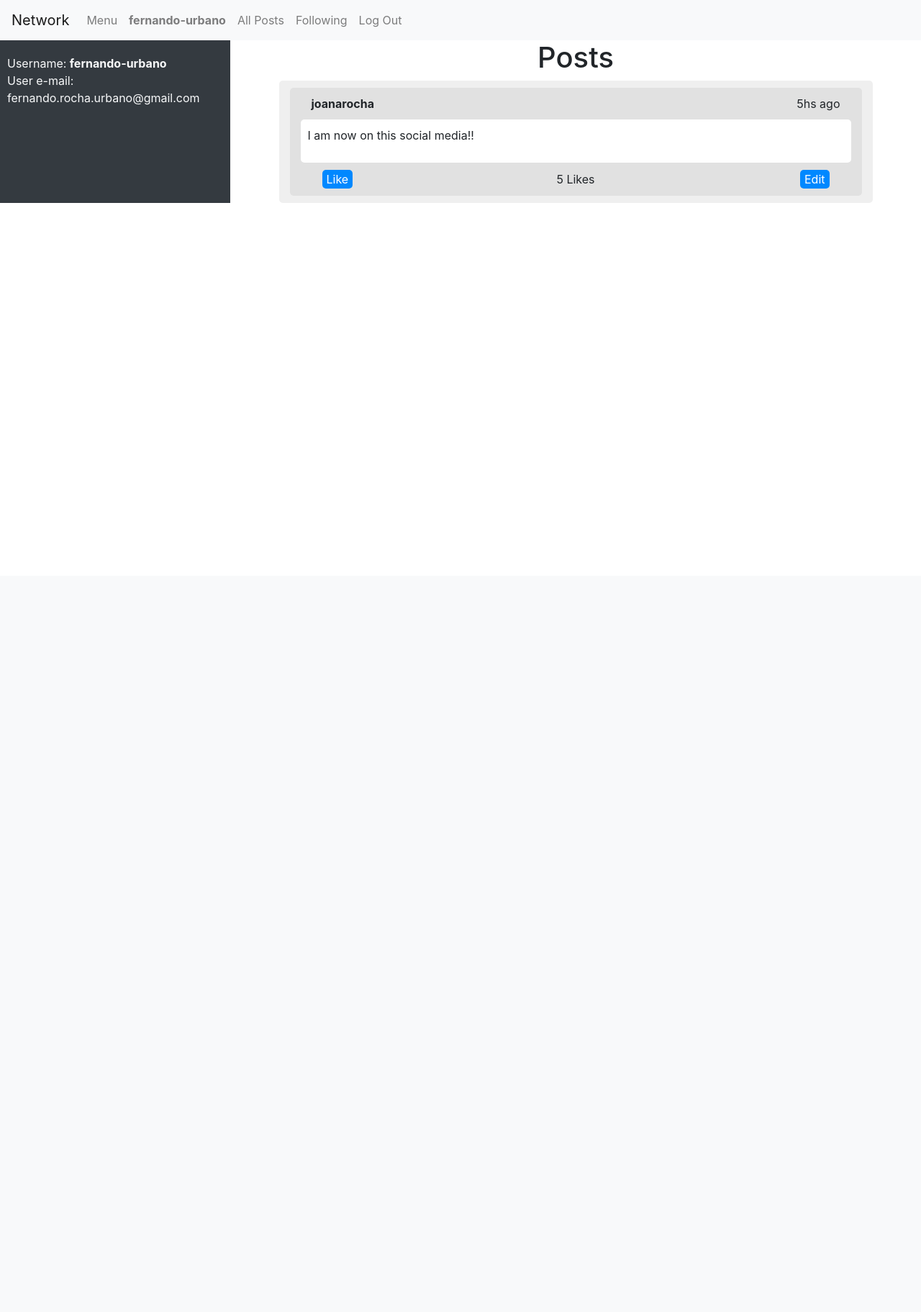
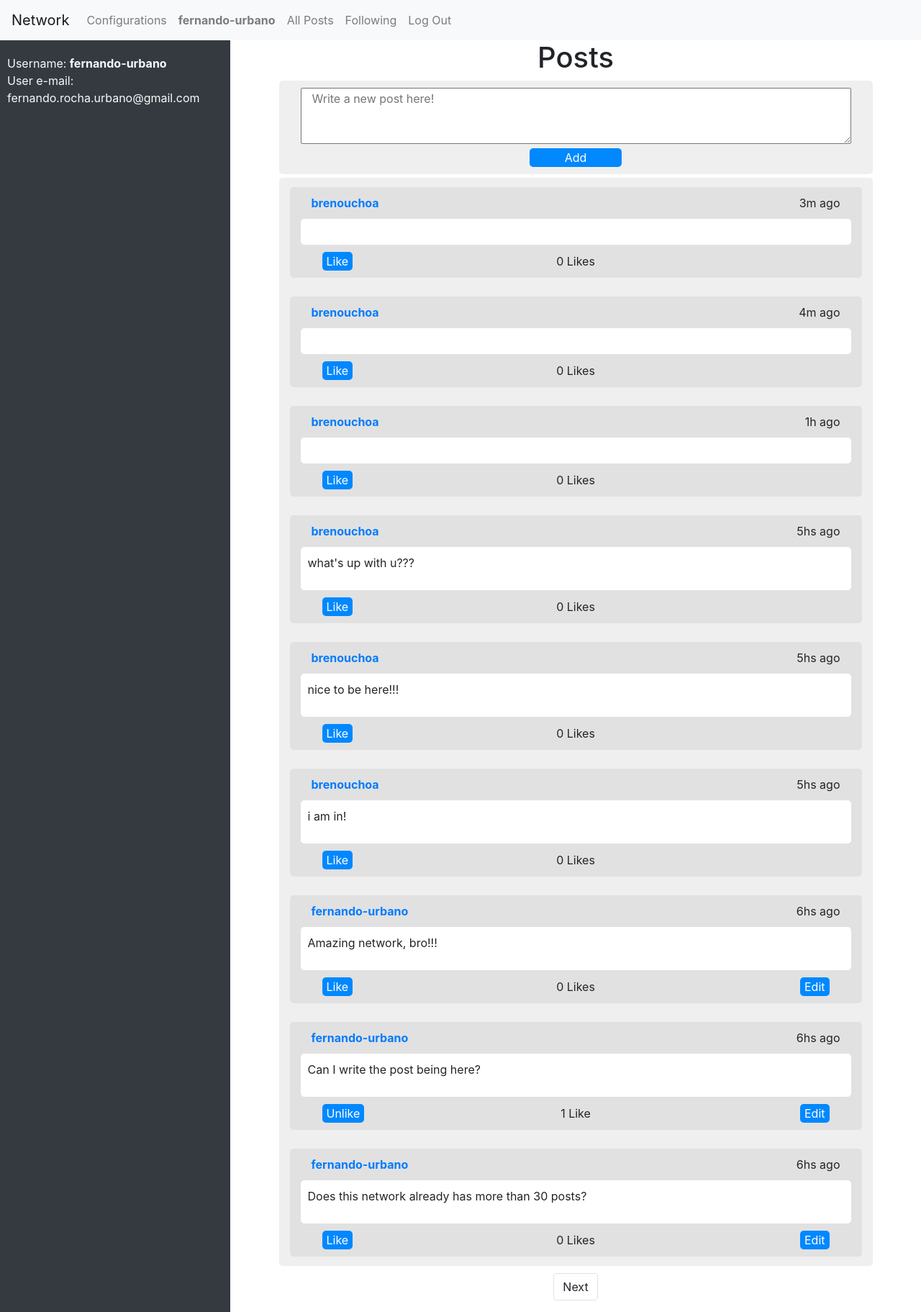
Before and after one commit to Fernando-Urbano/social-network, a Django app: page / in a window 1280 px wide. Shown: the whole page at 72% size. Before the commit the page ends 282 px from the top, so only its background shows below. Run offline with Django 3.2, Linux system fonts and the light colour scheme; a user stored in the database is signed in; data comes from the database, SQL or seed files in the repository; both versions use the stored data as it was after the commit; data that the repository does not hold is empty; some libraries are stand-ins or nearby versions.

Commit message:
added multiple features to project

```diff
--- a/project4/network/static/network/index.js
+++ b/project4/network/static/network/index.js
@@ -1,18 +1,49 @@
 document.addEventListener('DOMContentLoaded', () => {
 
     // Toggle menu
-    document.querySelector("#menu").addEventListener('click', () => toggle_menu());
+    document.querySelector("#menu").addEventListener('click', () => toggleMenu());
 
     // Load all posts
     window.onload = () => {
         if (window.location.pathname === '/') {
-            load_all_posts();
+            loadAllPosts();
+            disableEnableAddPostButton();
+        } else if (window.location.pathname.startsWith('/user/')) {
+            const usernamePath = window.location.pathname.split('/')[2];
+            loadAllPosts(page_number=1, posts_per_page=1000, specification='user', user_id=null, username=usernamePath);
+            disableEnableAddPostButton();
+        } else if (window.location.pathname === '/following') {
+            const usernamePath = document.querySelector("#logged_username")
+            document.querySelector("#index_title").innerHTML = "Following"
+            loadAllPosts(page_number=1, posts_per_page=10, specification='following', user_id=null, username=usernamePath);
+            disableEnableAddPostButton();
         }
     };
+
+    disableEnableAddPostButton();
+
 });
 
-function toggle_menu() {
 
+function disableEnableAddPostButton() {
+    // Disable and enable adding new post
+    console.log("Defining add new post attributes")
+    const newPostContent = document.getElementById('add-new-post-content');
+    const addNewPostButton = document.getElementById('add-new-post-button');
+
+    // Add event listener to the textarea
+    newPostContent.addEventListener('input', function() {
+        if (newPostContent.value.trim() === '') {
+            console.log("Disabling the option to add new post")
+            addNewPostButton.disabled = true; // Disable the button
+        } else {
+            console.log("Enabling the option to add new post")
+            addNewPostButton.disabled = false; // Enable the button
+        }
+    });
+}
+
+function toggleMenu() {
     console.log("Toggled menu")
 
     const userInfo = document.querySelector('#user-info');
@@ -28,18 +59,41 @@ function toggle_menu() {
         networkContent.classList.remove('col-sm-12');
         networkContent.classList.add('col-sm-9');
     }
-
 }
 
-function load_all_posts(page_number=1, posts_per_page=10, specification='all', user_id=null) {
+function likeUnlikePost(postId) {
+    return new Promise((resolve, reject) => {
+      fetch('/like-unlike-post', {
+        method: 'PUT',
+        headers: {
+          'Content-Type': 'application/json',
+        },
+        body: JSON.stringify({ "post_id": postId }),
+      })
+        .then(response => response.json())
+        .then(result => {
+          // Handle the result of the request
+          console.log(result);
+          resolve(); // Resolve the promise after the request is completed
+        })
+        .catch(error => {
+          // Handle any errors
+          console.error('Error:', error);
+          reject(error); // Reject the promise if an error occurs
+        });
+    });
+}
 
-    console.log(`Loading ${posts_per_page} posts to page ${page_number}...`);
+
+function loadAllPosts(page_number=1, posts_per_page=10, specification='all', user_id=null, username=null) {
+    console.log(`Loading up to ${posts_per_page} posts of page ${page_number}...`);
 
     const data = {
         page_number: page_number,
         posts_per_page: posts_per_page,
         specification: specification,
-        user_id: user_id
+        user_id: user_id,
+        username: username
     };
 
     fetch('/posts-page', {
@@ -53,10 +107,129 @@ function load_all_posts(page_number=1, posts_per_page=10, specification='all', u
     .then(data => {
         // Handle the JSON response
         console.log(data);
+        const postsPlacement = document.querySelector('.posts-placement');
+
+        // Clear existing content (if needed)
+        postsPlacement.innerHTML = '';
+
+        const loggedUser = document.querySelector('#username').innerHTML
+
+        // Inform if there is no posts in current page
+        if (data.posts.length === 0){
+            console.log("No posts found");
+            postsPlacement.innerHTML = "No posts in current section.";
+        }
+
+        // Append HTML code for each post
+        for (const post of data.posts){
+            const postContainer = document.createElement('div');
+            postContainer.className = 'spec-post-placement col-sm-12 column-flex d-flex flex-column align-items-center';
+
+            const userContainer = document.createElement('div');
+            userContainer.className = 'col-sm-12 d-flex align-items-center';
+
+            const usernameSpan = document.createElement('span');
+            usernameSpan.className = 'mr-auto';
+            usernameSpan.innerHTML = `<strong><a href="/user/${post.user}">${post.user}</a></strong>`;
+
+            const timeSpan = document.createElement('span');
+            timeSpan.className = 'text-right';
+            timeSpan.innerText = post.time_since_creation;
+
+            userContainer.appendChild(usernameSpan);
+            userContainer.appendChild(timeSpan);
+
+            const contentContainer = document.createElement('div');
+            contentContainer.className = 'spec-post-content col-sm-12 d-flex';
+            contentContainer.style.whiteSpace = 'pre-line';
+            contentContainer.innerHTML = `<p>${post.content}</p>`;
+
+            const buttonsContainer = document.createElement('div');
+            buttonsContainer.className = 'col-sm-12 d-flex';
+
+            const likeButtonContainer = document.createElement('div');
+            likeButtonContainer.className = 'col-sm-4 d-flex';
+
+            const likeButton = document.createElement('button');
+            likeButton.className = 'post-buttons mr-auto';
+            likeButton.innerText = post.liked_by.includes(loggedUser) ? 'Unlike': 'Like';
+
+            const likesContainer = document.createElement('div');
+            likesContainer.className = 'post-likes col-sm-4 d-flex justify-content-center align-items-center';
+            likesContainer.innerHTML = post.number_likes !== 1 ? `<span>${post.number_likes} Likes</span>`: `<span>${post.number_likes} Like</span>`;
+            likesContainer.id = `post-${post.id}-number-likes`
+
+            likeButton.addEventListener('click', () => {
+                likeUnlikePost(post.id)
+                .then(() => {
+                    likeButton.innerText = likeButton.innerText === "Unlike" ? "Like" : "Unlike";
+                    fetch('/view-post', {
+                        method: 'POST',
+                        headers: {
+                            'Content-Type': 'application/json',
+                        },
+                        body: JSON.stringify({"post_id": post.id}),
+                    })
+                    .then(response => response.json())
+                    .then(selectedPost => {
+                        // Handle the result of the request
+                        console.log(`Loading information from post ${selectedPost.id}.`)
+                        console.log(selectedPost)
+                        document.querySelector(`#post-${selectedPost.id}-number-likes`).innerHTML = selectedPost.number_likes !== 1 ? `<span>${selectedPost.number_likes} Likes</span>`: `<span>${selectedPost.number_likes} Like</span>`;
+                    })
+                    .catch(error => {
+                        // Handle any errors
+                        console.error('Error:', error);
+                    });
+                })
+            })
+
+            likeButtonContainer.appendChild(likeButton);
+            buttonsContainer.appendChild(likeButtonContainer);
+            buttonsContainer.appendChild(likesContainer);
+
+            if (loggedUser == post.user){
+                const editButtonContainer = document.createElement('div');
+                editButtonContainer.className = 'col-sm-4 d-flex';
+                const editButton = document.createElement('button');
+                editButton.className = 'post-buttons ml-auto';
+                editButton.innerText = 'Edit';
+                editButtonContainer.appendChild(editButton);
+                buttonsContainer.appendChild(editButtonContainer);
+            }
+
+            postContainer.appendChild(userContainer);
+            postContainer.appendChild(contentContainer);
+            postContainer.appendChild(buttonsContainer);
+
+            postsPlacement.appendChild(postContainer);
+        }
+
+        const pagination = document.querySelector('.pagination');
+        pagination.innerHTML = ""
+
+        if (page_number > 1){
+            const previousPage = document.createElement('li');
+            previousPage.className = 'page-item';
+            previousPage.innerHTML = '<a class="page-link">Previous</a>';
+            previousPage.addEventListener('click', () => {
+                loadAllPosts(page_number = page_number - 1)
+            });
+            pagination.appendChild(previousPage)
+        }
+
+        if (page_number < data.number_pages){
+            const nextPage = document.createElement('li');
+            nextPage.className = 'page-item';
+            nextPage.innerHTML = '<a class="page-link">Next</a>';
+            nextPage.addEventListener('click', () => {
+                loadAllPosts(page_number = page_number + 1)
+            });
+            pagination.appendChild(nextPage)
+        }
     })
     .catch(error => {
         // Handle any errors
         console.error('Error:', error);
     });
-
 }
--- a/project4/network/static/network/styles.css
+++ b/project4/network/static/network/styles.css
@@ -1,15 +1,31 @@
 .posts-placement {
+   display: flex;
+    flex-direction: column;
+    gap: 20px;
     background-color: rgb(239, 239, 239);
     border-radius: 5px;
     padding-top: 10px;
     padding-bottom: 10px;
 }
 
+.new-post-placement {
+    display: flex;
+    flex-direction: column;
+    gap: 20px;
+    background-color: rgb(239, 239, 239);
+    border-radius: 5px;
+    padding-top: 10px;
+    padding-bottom: 10px;
+    margin-bottom: 5px;
+ }
+
 .spec-post-placement {
     background-color: rgb(225, 225, 225);
     border-radius: 5px;
     padding-top: 10px;
     padding-bottom: 10px;
+    margin-top: 3px;
+    margin-bottom: 3px;
 }
 
 .spec-post-content {
@@ -26,6 +42,15 @@
     color: white;
     border: 0;
     margin: 0;
+    transition: 0.5s ease;
+}
+
+.post-buttons:hover {
+    background-color: rgb(0, 88, 164);
+}
+
+.post-buttons:active {
+    background-color: rgb(0, 57, 106);
 }
 
 .post-likes {
@@ -37,3 +62,14 @@
     padding: 10px;
     padding-top: 20px;
 }
+
+.pagination-placement {
+    margin-top: 10px;
+}
+
+.user-profile-info {
+    margin: 7px;
+    background-color: rgb(148, 205, 255);
+    padding: 5px;
+    border-radius: 5px;
+}
--- a/project4/network/templates/network/index.html
+++ b/project4/network/templates/network/index.html
@@ -7,7 +7,7 @@
             <div class="col-sm-3 column-flex bg-dark align-items-center text-light" id="user-info">
                 {% if user.is_authenticated %}
                     <div class="justify-content-center align-items-center">
-                        Username: <strong>{{user.username}}</strong>
+                        Username: <strong id="logged_username">{{user.username}}</strong>
                     </div>
                     <div>
                         User e-mail: {{user.email}}
@@ -16,28 +16,21 @@
             </div>
             <div class="col-sm-9" id="network-content">
                 <div class="col-sm-12 d-flex align-items-center flex-column">
-                    <h1>Posts</h1>
-                    <div class="posts-placement col-sm-11 column-flex d-flex align-items-center">
-                        <div class="spec-post-placement col-sm-12 column-flex d-flex flex-column align-items-center">
-                            <div class="col-sm-12 d-flex align-items-center">
-                                <span class="mr-auto"><strong>joanarocha</strong></span>
-                                <span class="text-right">5hs ago</span>
-                            </div>
-                            <div class="spec-post-content col-sm-12 d-flex">
-                                <p>I am now on this social media!!</p>
-                            </div>
-                            <div class="col-sm-12 d-flex">
-                                <div class="col-sm-4 d-flex">
-                                    <button class="post-buttons mr-auto">Like</button>
+                    <h1 id="index_title">Posts</h1>
+                    {% if user.is_authenticated and not following_page %}
+                        <div class="new-post-placement col-sm-11 column-flex align-items-center">
+                            <form class="col-sm-12 column-flex align-items-center justify-content-center" method="post" action="{% url 'add_new_post' %}">
+                                {% csrf_token %}
+                                <textarea id="add-new-post-content" class="col-sm-12 column-flex align-items-center" rows="3" name="new_post_content" placeholder="Write a new post here!"></textarea>
+                                <div class="d-flex justify-content-center">
+                                    <input id="add-new-post-button" class="post-buttons col-sm-2 align-items-center" type="submit" value="Add">
                                 </div>
-                                <div class="post-likes col-sm-4 d-flex justify-content-center align-items-center">
-                                    <span>5 Likes</span>
-                                </div>
-                                <div class="col-sm-4 d-flex">
-                                    <button class="post-buttons ml-auto">Edit</button>
-                                </div>
-                            </div>
+                            </form>
                         </div>
+                    {% endif %}
+                    <div class="posts-placement col-sm-11 column-flex align-items-center"></div>
+                    <div class="pagination-placement align-items-center">
+                        <ul class="pagination"></ul>
                     </div>
                 </div>
             </div>
--- a/project4/network/templates/network/layout.html
+++ b/project4/network/templates/network/layout.html
@@ -14,20 +14,20 @@
 
             <div>
               <ul class="navbar-nav mr-auto">
+                {% if user.is_authenticated %}
+                    <li class="nav-item">
+                        <a class="nav-link" id="menu">Configurations</a>
+                    </li>
+                    <li class="nav-item">
+                        <a class="nav-link"><strong id="username">{{ user.username }}</strong></a>
+                    </li>
+                {% endif %}
                 <li class="nav-item">
-                    <a class="nav-link" id="menu">Menu</a>
+                    <a class="nav-link" id="all-posts" href="{% url 'index' %}">All Posts</a>
                 </li>
                 {% if user.is_authenticated %}
                     <li class="nav-item">
-                        <a class="nav-link" href="#"><strong>{{ user.username }}</strong></a>
-                    </li>
-                {% endif %}
-                <li class="nav-item">
-                    <a class="nav-link" id="all-posts">All Posts</a>
-                </li>
-                {% if user.is_authenticated %}
-                    <li class="nav-item">
-                        <a class="nav-link" href="#">Following</a>
+                        <a class="nav-link" href="{% url 'following' %}">Following</a>
                     </li>
                     <li class="nav-item">
                         <a class="nav-link" href="{% url 'logout' %}">Log Out</a>
--- a/project4/network/urls.py
+++ b/project4/network/urls.py
@@ -9,4 +9,10 @@ urlpatterns = [
     path("logout", views.logout_view, name="logout"),
     path("register", views.register, name="register"),
     path("posts-page", views.posts_page, name="posts_page"),
+    path("like-unlike-post", views.like_unlike_post, name="like_unlike_post"),
+    path("view-post", views.view_post, name="view_post"),
+    path("user/<str:username>/", views.view_user, name="view_user"),
+    path("follow-unfollow-user", views.follow_unfollow_user, name="follow_unfollow_user"),
+    path("add-new-post", views.add_new_post, name="add_new_post"),
+    path("following", views.following, name="following"),
 ]
--- a/project4/network/views.py
+++ b/project4/network/views.py
@@ -1,21 +1,31 @@
 from django.contrib.auth import authenticate, login, logout
 from django.db import IntegrityError
 from django.http import HttpResponse, HttpResponseRedirect, JsonResponse
-from django.shortcuts import render
+from django.shortcuts import render, redirect
 from django.urls import reverse
 from django.core.exceptions import ObjectDoesNotExist
 from django.views.decorators.csrf import csrf_exempt
 import json
+import logging
+logging.basicConfig(level=logging.DEBUG, format='%(asctime)s - %(levelname)s - %(message)s')
+
 
 from .models import User, Post
 
 
 def index(request):
-    posts = Post.objects.order_by('-date_created')
     user = request.user
     return render(request, "network/index.html", {
         "user": user,
     })
+
+
+@csrf_exempt
+def view_post(request):
+    data = json.loads(request.body)
+    post_id = int(data.get("post_id"))
+    post = Post.objects.get(id=post_id)
+    return JsonResponse(post.serialize(), safe=False)
 
 
 @csrf_exempt
@@ -34,14 +44,24 @@ def posts_page(request):
     if specification == "all":
         posts = Post.objects.order_by('-date_created').all()
     elif specification == "user":
-        try:
-            user_id = int(data.get("user_id"))
-        except:
+        user_id = data.get("user_id", None)
+        if user_id:
+            try:
+                user_id = int(user_id)
+            except TypeError:
+                return JsonResponse({
+                    "error": "User id must be convertable to integer"
+                }, status=400)
+        username = data.get("username", None)
+        if user_id is None and username is None:
             return JsonResponse({
-                "error": "User id must be specified and convertable into integer to address 'user' specification"
+                "error": "User id or username must be specified to address 'user' specification"
             }, status=400)
         try:
-            user = User.objects.get(pk=user_id)
+            if user_id:
+                user = User.objects.get(pk=user_id)
+            else:
+                user = User.objects.get(username=username)
         except User.DoesNotExist:
             return JsonResponse({"error": "User does not exist."}, status=400)
         posts = Post.objects.order_by('-date_created').filter(user=user)
@@ -51,8 +71,8 @@ def posts_page(request):
                 "message": "No user is logged. Login to view the posts of following users."
             }, status=401)
         else:
-            user = User.objects.get(pk=request.user_id)
-            posts = Post.objects.order_by("-date_created").filter(user__in=user.users_following)
+            user = User.objects.get(pk=request.user.id)
+            posts = Post.objects.order_by("-date_created").filter(user__in=user.users_following.all())
     elif specification == "watchlist":
         if not request.user.is_authenticated:
             return JsonResponse({
@@ -136,3 +156,72 @@ def register(request):
         return HttpResponseRedirect(reverse("index"))
     else:
         return render(request, "network/register.html")
+
+
+@csrf_exempt
+def like_unlike_post(request):
+    if not request.user.is_authenticated:
+        return JsonResponse({'error': 'User is not authenticated'}, status=401)
+    try:
+        data = json.loads(request.body)
+        post_id = data.get('post_id')
+    except json.JSONDecodeError:
+        return JsonResponse({'error': 'Invalid request body'}, status=400)
+    post = Post.objects.get(id=post_id)
+    user = request.user
+    if post.liked_by.filter(id=user.id).exists():
+        post.liked_by.remove(user)
+        return JsonResponse({'message': f'Post {int(post_id)} unliked by {user.username}.'})
+    else:
+        post.liked_by.add(user)
+        return JsonResponse({'message': f'Post {int(post_id)} liked by {user.username}.'})
+    post.save()
+
+
+def view_user(request, username):
+    logged_user = request.user
+    try:
+        user = User.objects.get(username=username)
+    except:
+        pass
+    posts = Post.objects.filter(user=user)
+    if logged_user.is_authenticated:
+        following = logged_user.users_following.filter(pk=user.id).exists()
+    else:
+        following = None
+    return render(request, 'network/user.html', {
+        "searched_user": user,
+        "posts": posts,
+        "user": logged_user,
+        "following": following
+    })
+
+
+def follow_unfollow_user(request):
+    searched_user_id = int(request.POST["searched_user_id"])
+    searched_user = User.objects.get(pk=searched_user_id)
+    user = request.user
+    if user.users_following.filter(pk=searched_user.id).exists():
+        user.users_following.remove(searched_user)
+        logging.info(f'{user.username} stopped following {searched_user.username}')
+    else:
+        user.users_following.add(searched_user)
+        logging.info(f'{user.username} started following {searched_user.username}')
+    user.save()
+    return redirect('view_user', username=searched_user.username)
+
+
+def add_new_post(request):
+    user = request.user
+    new_post_content = request.POST["new_post_content"]
+    post = Post(user=user, content=new_post_content)
+    post.save()
+    return redirect('index')
+
+
+def following(request):
+    user = request.user
+    return render(request, "network/index.html", {
+        "user": user,
+        "following_page": True
+    })
```
Also changed, not shown: project4/network/models.py (+4 -3 lines), project4/network/templates/network/user.html (added, +54 -0 lines), project4/db.sqlite3.
